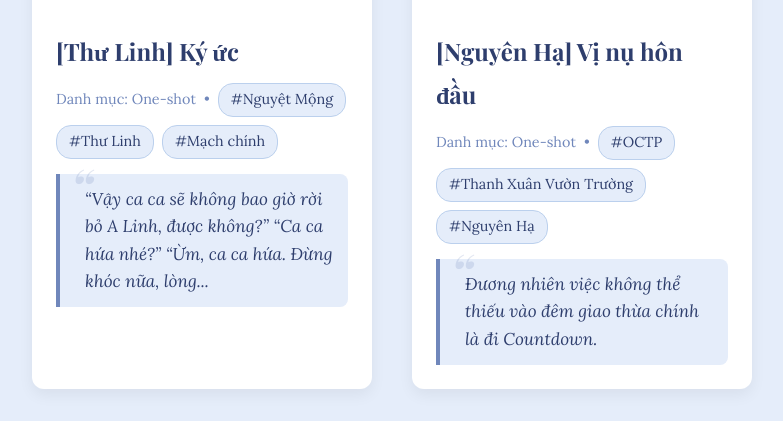
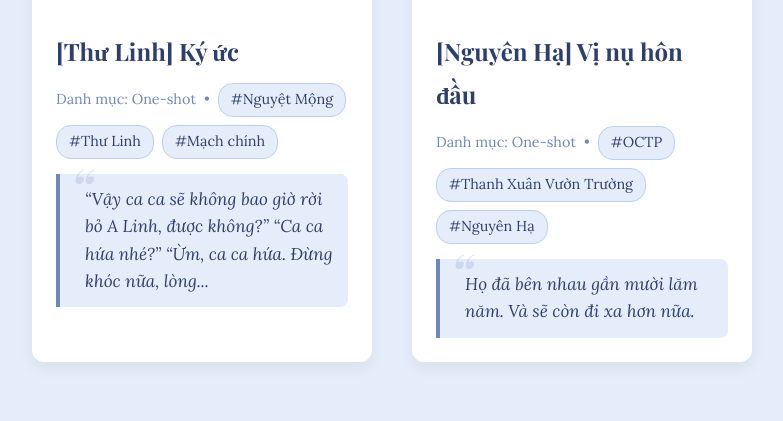
Before and after one commit to nghienduong14-lab/nghienduongcorner, a Jekyll site: the page built from index.html, in a window 1280 px wide, cut to the strip 946-1367 px from the top of the page. Shown: the whole strip, without its empty margins (58-841 px from the left). Built offline with Jekyll 4.4.1, drawn with Linux system fonts in a browser that asks for light colours; some web fonts are replaced; after the commit the page ends 1340 px from its top, so only the background shows below that.

Commit message:
Update 2026-06-18-nguyen-ha-vi-nu-hon-dau.md

```diff
--- a/_posts/2026-06-18-nguyen-ha-vi-nu-hon-dau.md
+++ b/_posts/2026-06-18-nguyen-ha-vi-nu-hon-dau.md
@@ -4,6 +4,9 @@ title: "[Nguyên Hạ] Vị nụ hôn đầu"
 category: "One-shot"
 tags: ["OCTP", "Thanh Xuân Vườn Trường", "Nguyên Hạ"]
 image: "https://i.pinimg.com/1200x/f9/57/c2/f957c23566df960a4e1d0c847672b554.jpg"
+excerpt: |
+    Họ đã bên nhau gần mười lăm năm.
+    Và sẽ còn đi xa hơn nữa.
 ---
 Đương nhiên việc không thể thiếu vào đêm giao thừa chính là đi Countdown.
 
```
